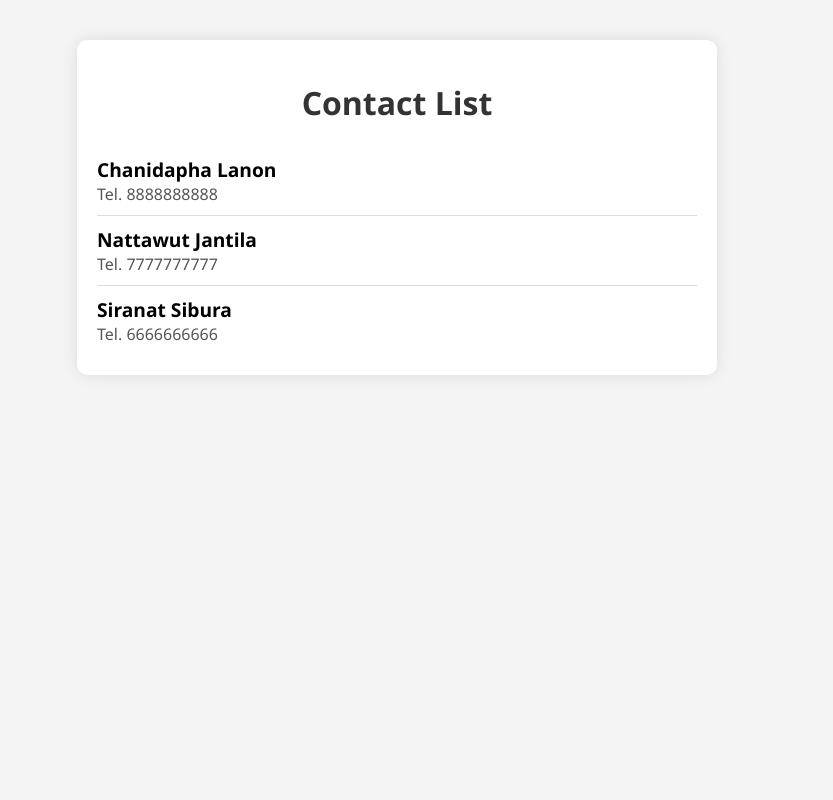
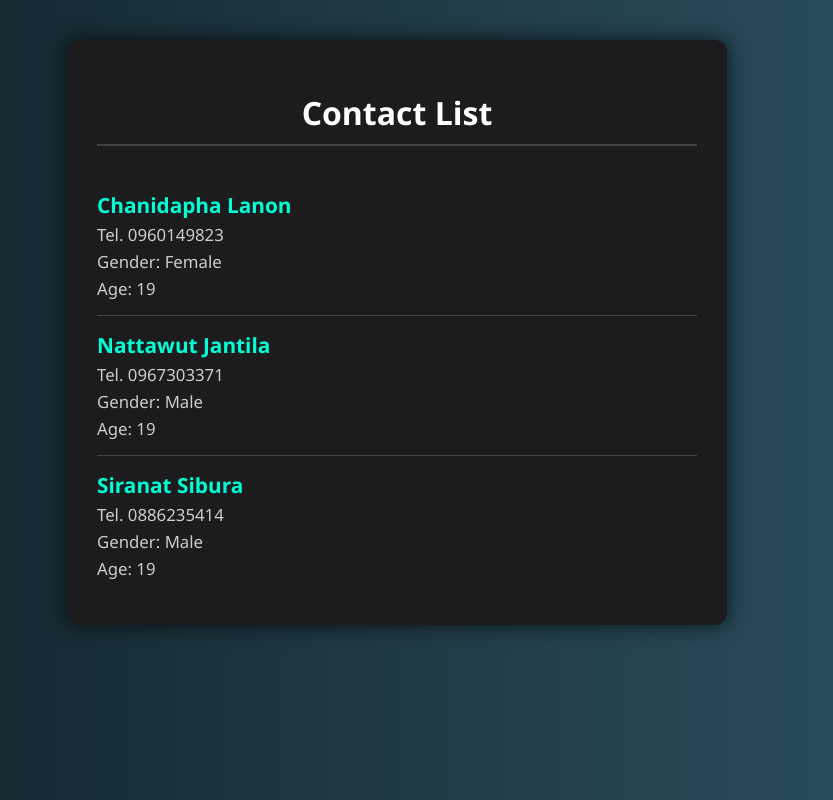
Before and after one commit to 67319010002/ex2-myteam-0207013, a plain HTML site: page contact.html in a window 1280 px wide. Shown: the whole page, without its empty margins (243-1076 px from the left). Drawn offline with Linux system fonts and the light colour scheme.

Commit message:
Update contact.html

```diff
--- a/contact.html
+++ b/contact.html
@@ -7,7 +7,8 @@
   <style>
     body {
       font-family: 'Segoe UI', Tahoma, Geneva, Verdana, sans-serif;
-      background-color: #f4f4f4;
+      background: linear-gradient(to right, #0f2027, #203a43, #2c5364);
+      color: #f0f0f0;
       margin: 0;
       padding: 40px;
     }
@@ -15,20 +16,24 @@
     .container {
       max-width: 600px;
       margin: 0 auto;
-      background-color: #ffffff;
-      border-radius: 10px;
-      box-shadow: 0 0 15px rgba(0,0,0,0.1);
-      padding: 20px;
+      background-color: #1c1c1e;
+      border-radius: 12px;
+      box-shadow: 0 0 20px rgba(0, 0, 0, 0.7);
+      padding: 30px;
     }
 
     h1 {
       text-align: center;
-      color: #333;
+      color: #ffffff;
+      margin-bottom: 30px;
+      font-size: 2em;
+      border-bottom: 2px solid #444;
+      padding-bottom: 10px;
     }
 
     .contact {
-      border-bottom: 1px solid #ddd;
-      padding: 10px 0;
+      border-bottom: 1px solid #444;
+      padding: 15px 0;
     }
 
     .contact:last-child {
@@ -37,11 +42,14 @@
 
     .name {
       font-weight: bold;
-      font-size: 1.2em;
+      font-size: 1.3em;
+      color: #00ffd5;
     }
 
-    .tel {
-      color: #555;
+    .tel, .gender, .age {
+      color: #ccc;
+      font-size: 1.05em;
+      margin-top: 4px;
     }
   </style>
 </head>
@@ -51,17 +59,23 @@
 
     <div class="contact">
       <div class="name">Chanidapha Lanon</div>
-      <div class="tel">Tel. 8888888888</div>
+      <div class="tel">Tel. 0960149823</div>
+      <div class="gender">Gender: Female</div>
+      <div class="age">Age: 19</div>
     </div>
 
     <div class="contact">
       <div class="name">Nattawut Jantila</div>
-      <div class="tel">Tel. 7777777777</div>
+      <div class="tel">Tel. 0967303371</div>
+      <div class="gender">Gender: Male</div>
+      <div class="age">Age: 19</div>
     </div>
 
     <div class="contact">
       <div class="name">Siranat Sibura</div>
-      <div class="tel">Tel. 6666666666</div>
+      <div class="tel">Tel. 0886235414</div>
+      <div class="gender">Gender: Male</div>
+      <div class="age">Age: 19</div>
     </div>
   </div>
 </body>
```
